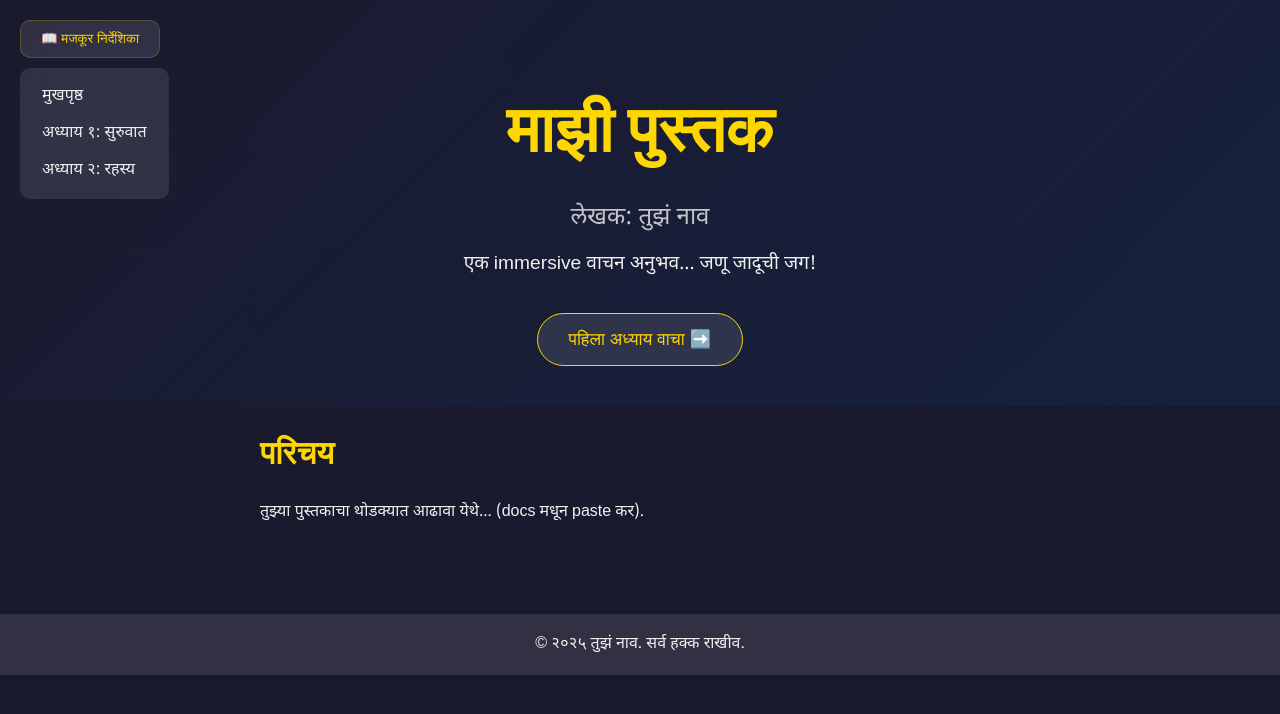
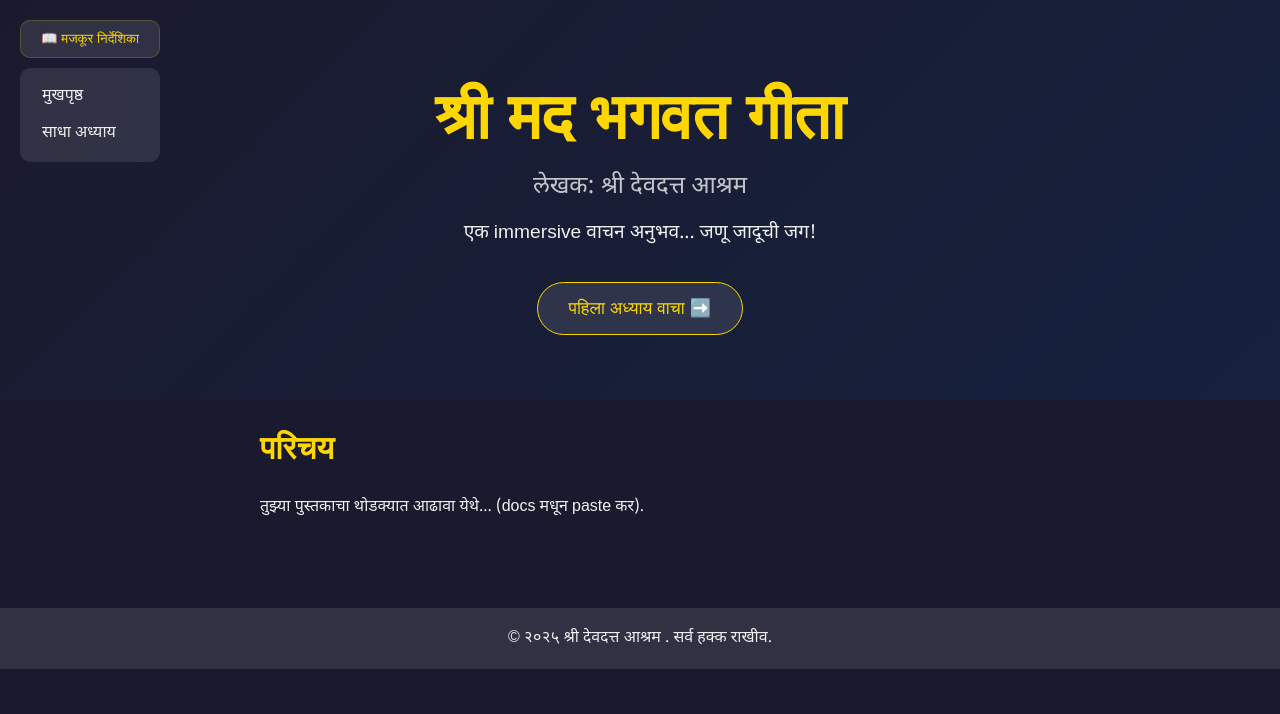
Before and after one commit to rohanborsa6600-tech/GEETA, a plain HTML site: page index.html in a window 1280 px wide. Both pictures are taken after a click on the button "📖 मजकूर निर्देशिका". Drawn offline with nearby package versions, Linux system fonts and the light colour scheme; files that its build step writes are made by us from their sources.

Commit message:
Update index.html

```diff
--- a/index.html
+++ b/index.html
@@ -3,9 +3,9 @@
 <head>
     <meta charset="UTF-8">
     <meta name="viewport" content="width=device-width, initial-scale=1.0">
-    <title>माझी पुस्तक – Dynamic Web Edition</title>
+    <title>श्री मद भगवत गीता – Dynamic Web Edition</title>
     <link rel="stylesheet" href="css/style.css">
-    <link href="https://fonts.googleapis.com/css2?family=Mukta:wght@700&family=Noto+Sans+Devanagari:wght@400&display=swap" rel="stylesheet">
+    <link href="https://fonts.googleapis.com/css2?family=Playfair+Display:wght@700&family=Crimson+Text:ital,wght@0,400;1,400&display=swap" rel="stylesheet">
 </head>
 <body>
     <div id="particles-js"></div>
@@ -14,18 +14,17 @@
         <button onclick="toggleTOC()">📖 मजकूर निर्देशिका</button>
         <ul id="toc-list" class="hidden">
             <li><a href="index.html">मुखपृष्ठ</a></li>
-            <li><a href="chapters/chapter1.html">अध्याय १: सुरुवात</a></li>
-            <li><a href="chapters/chapter2.html">अध्याय २: रहस्य</a></li>
+            <li><a href="chapters/simple-chapter.html">साधा अध्याय</a></li>
             <!-- Add more chapters here -->
         </ul>
     </nav>
 
     <header class="hero">
         <div class="hero-content">
-            <h1 class="title">माझी पुस्तक</h1>
-            <p class="author">लेखक: तुझं नाव</p>
+            <h1 class="title">श्री मद भगवत गीता </h1>
+            <p class="author">लेखक: श्री देवदत्त आश्रम </p>
             <p class="teaser">एक immersive वाचन अनुभव... जणू जादूची जग!</p>
-            <button class="cta-btn" onclick="loadChapter('chapter1')">पहिला अध्याय वाचा ➡️</button>
+            <button class="cta-btn" onclick="loadChapter('simple-chapter')">पहिला अध्याय वाचा ➡️</button>
         </div>
     </header>
 
@@ -39,7 +38,7 @@
     </main>
 
     <footer>
-        <p>&copy; २०२५ तुझं नाव. सर्व हक्क राखीव.</p>
+        <p>&copy; २०२५ श्री देवदत्त आश्रम . सर्व हक्क राखीव.</p>
     </footer>
 
     <script src="js/main.js"></script>
```
